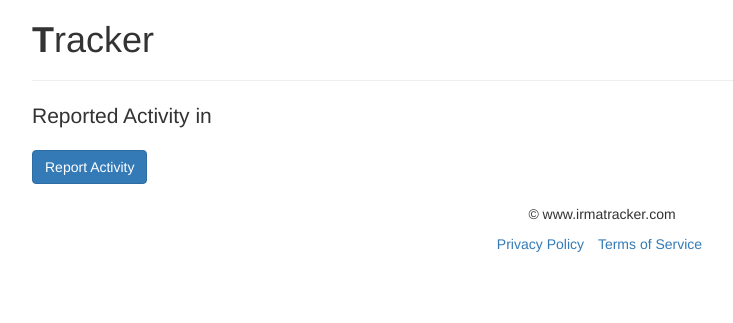
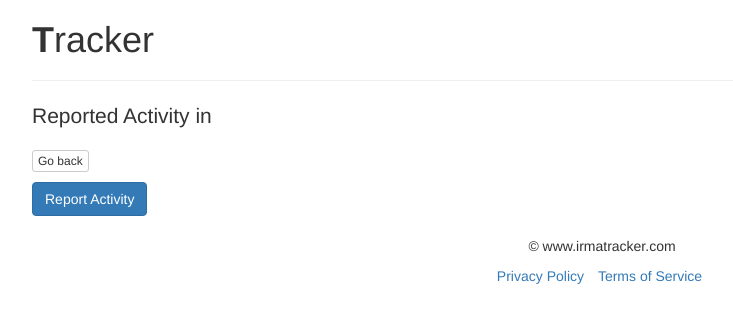
Before and after one commit to IrmaTracker/tracker-server, a Django app: template tracker/templates/tracker/activity_report/list.html in a window 1280 px wide. Shown: the top 323 px of the page, without its empty margins (38-771 px from the left). Run offline with Django 3.2, Linux system fonts and the light colour scheme; the template is opened without the code that fills it, so the values that code supplies are empty; parts of the project's set-up code (start-up, migrations or seed data) failed here and were passed over; some libraries are stand-ins or nearby versions.

Commit message:
add back button on activity report page which takes you to area detail

```diff
--- a/tracker/templates/tracker/activity_report/list.html
+++ b/tracker/templates/tracker/activity_report/list.html
@@ -3,6 +3,9 @@
 {% block title %}Activity Reports - {{ area.name }}{% endblock %}
 {% block body %}
     <h1 class="lead">Reported Activity in {{ area.name }}</h1>
+    <ul class="list-unstyled">
+        <li><a href="{% url 'tracker:area_detail' slug=area.slug %}" class="btn btn-default btn-xs">Go back</a></li>
+    </ul>
     <ul class="list-unstyled">
         <li><a href="{% url 'tracker:create_activity_report' slug=area.slug %}" class="btn btn-primary">Report Activity</a></li>
     </ul>
```
Lines whose indentation alone changed are shown as unchanged.
